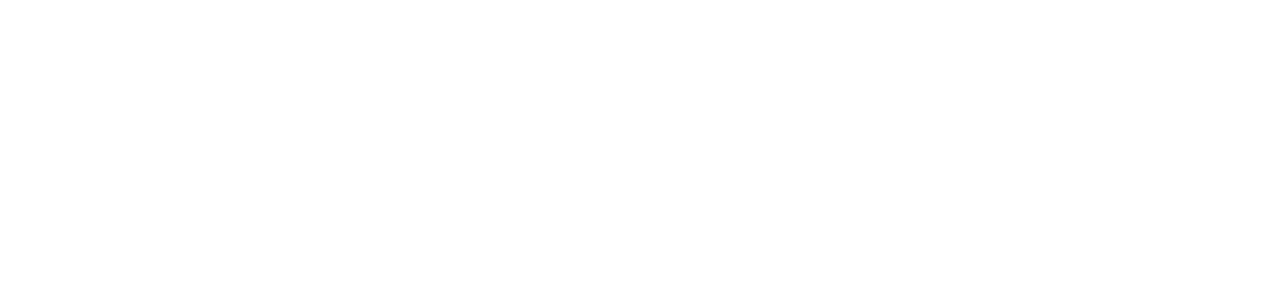
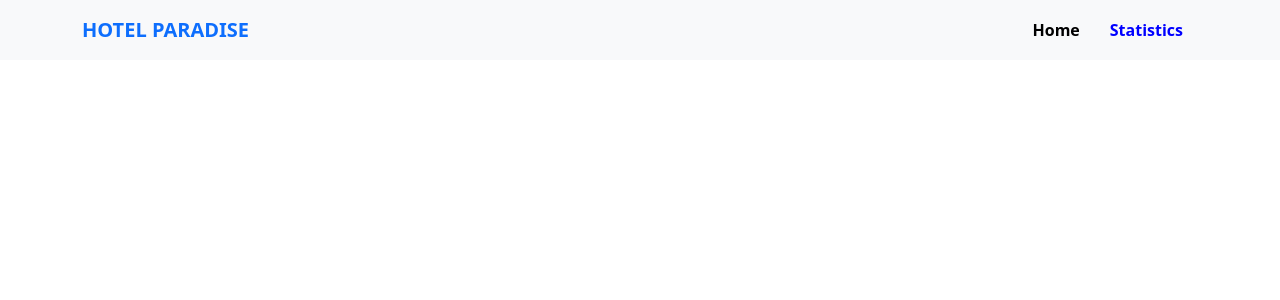
Before and after one commit to FahamidulDipro/hotel-paradise-client, a React (Create React App) app: page /statistics in a window 1280 px wide. Shown: the top 300 px of the page. Built offline with nearby package versions, Linux system fonts and the light colour scheme.

Commit message:
rooms are shown in cards at homepage

```diff
--- a/package.json
+++ b/package.json
@@ -6,8 +6,11 @@
     "@testing-library/jest-dom": "^5.16.4",
     "@testing-library/react": "^13.3.0",
     "@testing-library/user-event": "^13.5.0",
+    "bootstrap": "^5.1.3",
     "react": "^18.2.0",
+    "react-bootstrap": "^2.4.0",
     "react-dom": "^18.2.0",
+    "react-router-dom": "^6.3.0",
     "react-scripts": "5.0.1",
     "web-vitals": "^2.1.4"
   },
--- a/src/App.js
+++ b/src/App.js
@@ -1,10 +1,17 @@
-import logo from './logo.svg';
-import './App.css';
+import "./App.css";
+import "bootstrap/dist/css/bootstrap.min.css";
+import { Card, Button } from "react-bootstrap";
+import Navigation from "./components/Navigation/Navigation";
+import { Route, Routes } from "react-router-dom";
+import Home from "./components/Home/Home";
 
 function App() {
   return (
     <div className="App">
-
+      <Navigation></Navigation>
+      <Routes>
+        <Route path="/" element={<Home></Home>}></Route>
+      </Routes>
     </div>
   );
 }
--- /dev/null
+++ b/src/components/Home/Home.js
@@ -0,0 +1,12 @@
+import React from 'react';
+import Rooms from '../Rooms/Rooms';
+
+const Home = () => {
+    return (
+        <div>
+           <Rooms></Rooms>
+        </div>
+    );
+};
+
+export default Home;
--- /dev/null
+++ b/src/components/Navigation/Navigation.css
@@ -0,0 +1,21 @@
+.link {
+  color: black;
+  text-decoration: none;
+  margin-left: 15px;
+  margin-right: 15px;
+  margin-top: 10px;
+  margin-bottom: 10px;
+  transition: 0.3s ease;
+  font-weight: bold;
+}
+
+.active-link {
+  color: blue;
+  text-decoration: none;
+
+  margin-left: 15px;
+  margin-right: 15px;
+  margin-top: 10px;
+  margin-bottom: 10px;
+  font-weight: bold;
+}
--- /dev/null
+++ b/src/components/Navigation/Navigation.js
@@ -0,0 +1,43 @@
+import React from "react";
+import { Button, Navbar, Container, Nav } from "react-bootstrap";
+import { NavLink } from "react-router-dom";
+import "./Navigation.css";
+const Navigation = () => {
+  return (
+    <>
+      <Navbar bg="light" expand="lg">
+        <Container>
+          <NavLink to="/" className="text-decoration-none ">
+            <Navbar.Brand className="text-primary fw-bold text-uppercase">
+              Hotel Paradise
+            </Navbar.Brand>
+          </NavLink>
+
+          <Navbar.Toggle aria-controls="basic-navbar-nav" />
+          <Navbar.Collapse id="basic-navbar-nav">
+            <Nav className="ms-auto">
+              <NavLink
+                to="/"
+                className={({ isActive }) =>
+                  isActive ? "active-link" : "link"
+                }
+              >
+                Home
+              </NavLink>
+              <NavLink
+                to="/statistics"
+                className={({ isActive }) =>
+                  isActive ? "active-link" : "link"
+                }
+              >
+                Statistics
+              </NavLink>
+            </Nav>
+          </Navbar.Collapse>
+        </Container>
+      </Navbar>
+    </>
+  );
+};
+
+export default Navigation;
--- /dev/null
+++ b/src/components/Room/Room.js
@@ -0,0 +1,30 @@
+import React from "react";
+import { Button, Card, Col } from "react-bootstrap";
+
+const Room = ({ room }) => {
+  const { roomType, price, reservationStatus } = room;
+  return (
+    <Col lg={4}>
+      <Card style={{ width: "18rem" }}>
+        <Card.Img variant="top" src="holder.js/100px180" />
+        <Card.Body>
+          <Card.Title>{roomType}</Card.Title>
+          <Card.Text>
+            Some quick example text to build on the card title and make up the
+            bulk of the card's content.
+          </Card.Text>
+          <p>
+            <b>Price:</b> {price}
+          </p>
+          <p>
+            <b>Status:</b> {reservationStatus ? "booked" : "not booked yet"}
+          </p>
+
+          <Button variant="primary">Go somewhere</Button>
+        </Card.Body>
+      </Card>
+    </Col>
+  );
+};
+
+export default Room;
--- /dev/null
+++ b/src/components/Rooms/Rooms.js
@@ -0,0 +1,23 @@
+import React, { useEffect, useState } from 'react';
+import { Row } from 'react-bootstrap';
+import Room from '../Room/Room';
+
+const Rooms = () => {
+    const [rooms, setRooms] = useState([]);
+    useEffect(() => {
+      fetch("http://localhost:5000/rooms")
+        .then((res) => res.json())
+        .then((data) => setRooms(data));
+    }, []);
+    return (
+        <div className='d-flex justify-content-center my-5'>
+          <Row className='container g-5'>
+            {
+                rooms.map(room=><Room key={room._id} room={room}></Room>)
+            }
+          </Row>
+        </div>
+    );
+};
+
+export default Rooms;
--- a/src/index.js
+++ b/src/index.js
@@ -1,14 +1,17 @@
-import React from 'react';
-import ReactDOM from 'react-dom/client';
-import './index.css';
-import App from './App';
-import reportWebVitals from './reportWebVitals';
+import React from "react";
+import ReactDOM from "react-dom/client";
+import "./index.css";
+import App from "./App";
+import reportWebVitals from "./reportWebVitals";
+import { BrowserRouter } from "react-router-dom";
 
-const root = ReactDOM.createRoot(document.getElementById('root'));
+const root = ReactDOM.createRoot(document.getElementById("root"));
 root.render(
-  <React.StrictMode>
-    <App />
-  </React.StrictMode>
+  <BrowserRouter>
+    <React.StrictMode>
+      <App />
+    </React.StrictMode>
+  </BrowserRouter>
 );
 
 // If you want to start measuring performance in your app, pass a function
```
Also changed, not shown: 2 other files (tests, documents, lock files or other folders).
